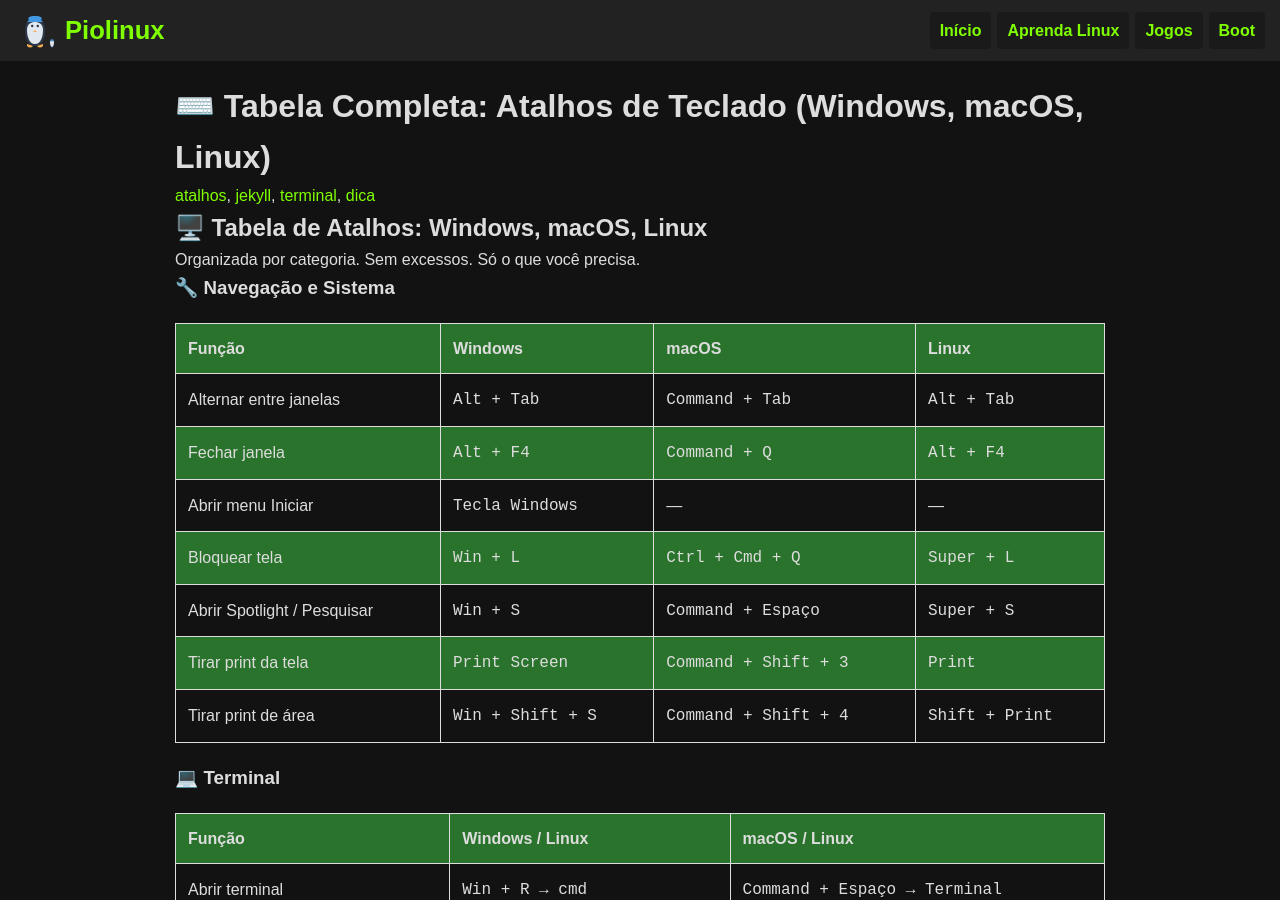
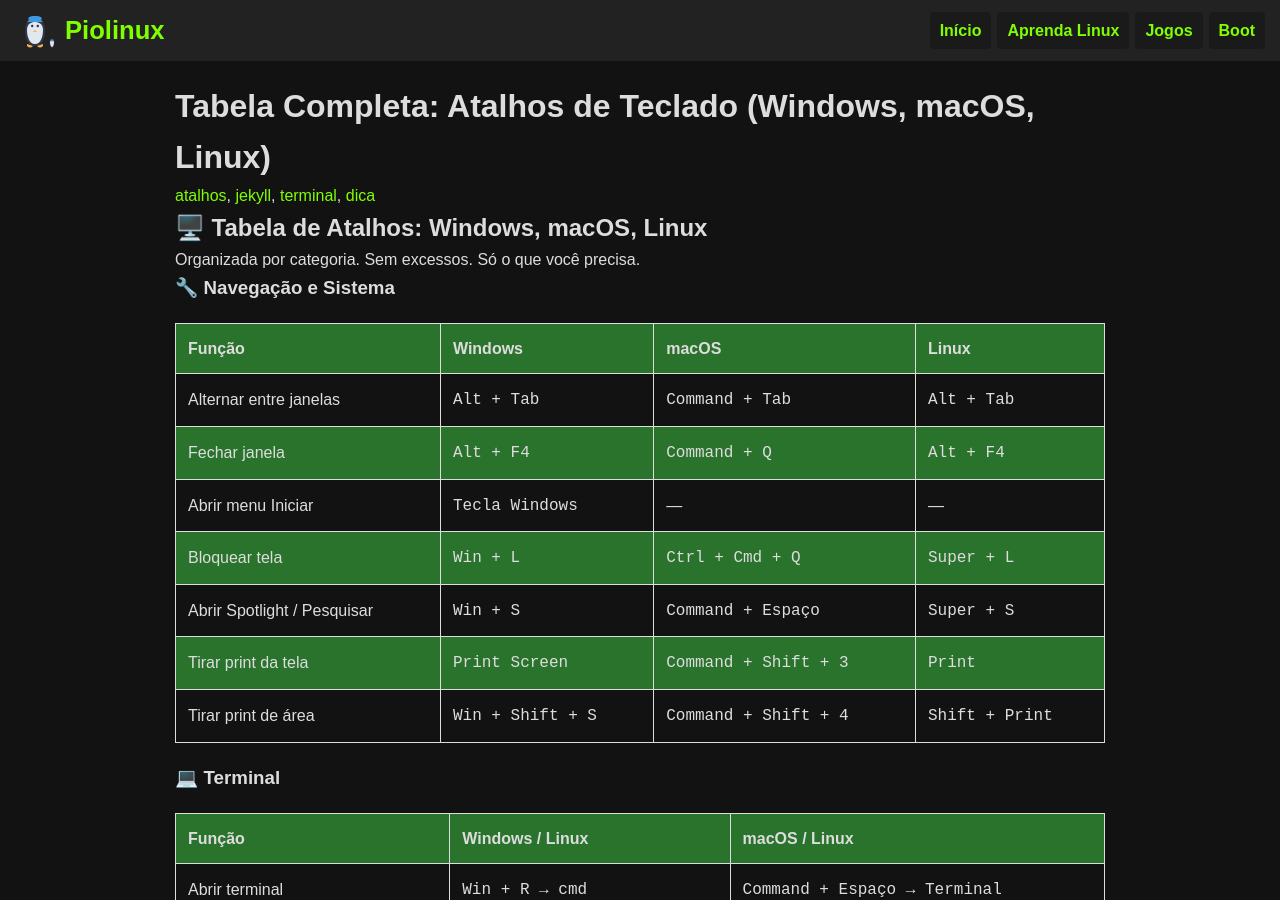
Before and after one commit to Piolinux/piolinux-site, a Jekyll site: the page built from _posts/2025-08-28-guia-atalhos-teclado.md, in a window 1280 px wide and 900 px high. Built offline with Jekyll 4.4.1, drawn with Linux system fonts in a browser that asks for light colours.

```diff
--- a/_posts/2025-08-28-guia-atalhos-teclado.md
+++ b/_posts/2025-08-28-guia-atalhos-teclado.md
@@ -1,6 +1,6 @@
 ---
 layout: default
-title: "⌨️ Tabela Completa: Atalhos de Teclado (Windows, macOS, Linux)"
+title: "Tabela Completa: Atalhos de Teclado (Windows, macOS, Linux)"
 date: 2025-08-28 08:00:00 -0300
 categories: produtividade dica linux windows macos
 tags: [atalhos, jekyll, terminal, dica]
```
